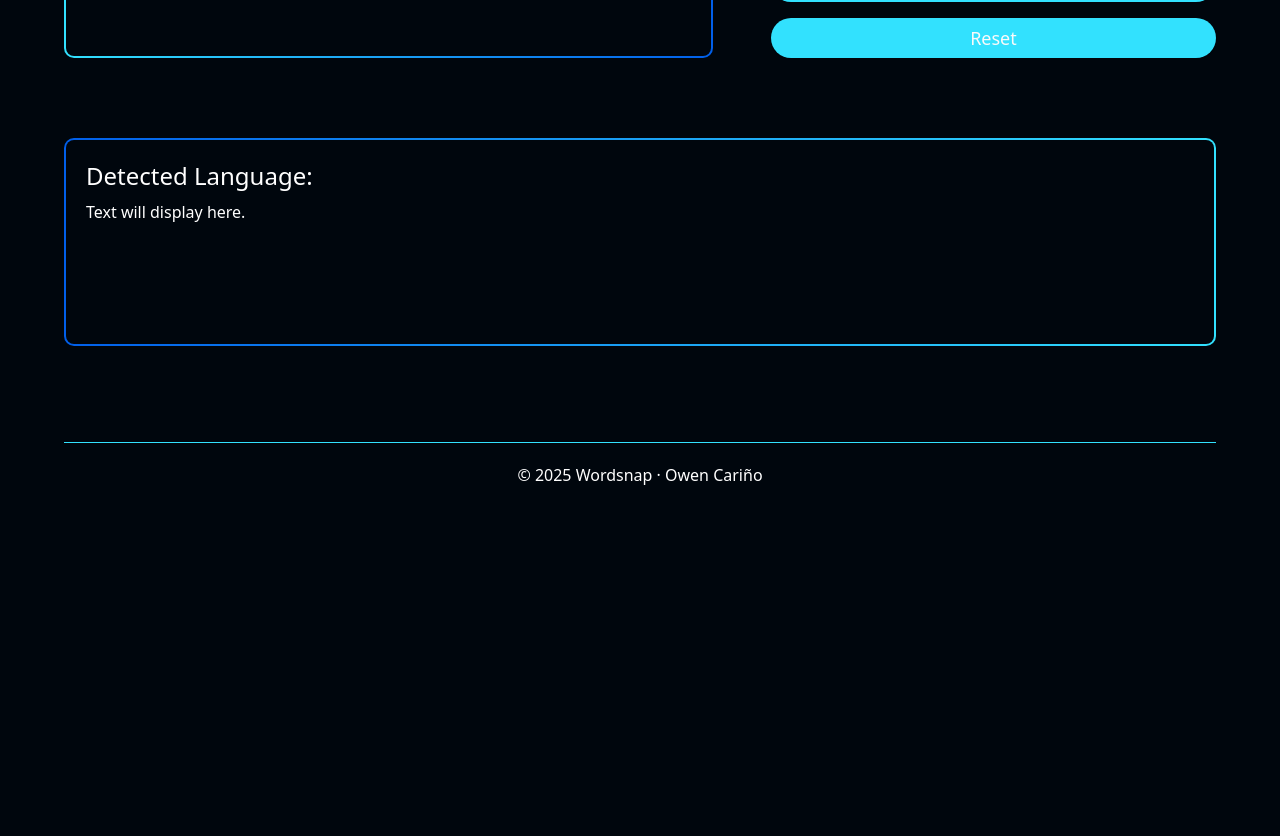
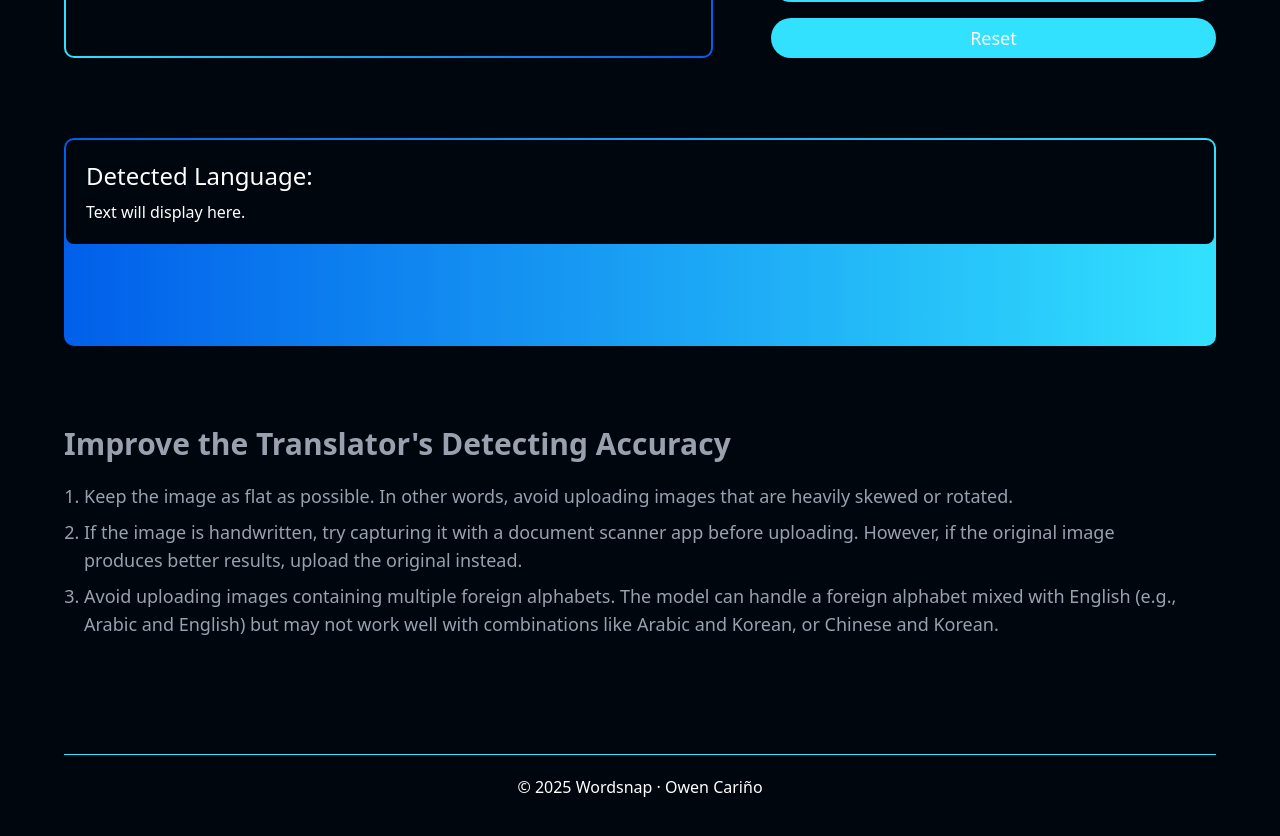
Before and after one commit to wenyngcar/image-text-scanner, a React (Vite) app in the folder frontend/: page / in a window 1280 px wide. Shown: the part 700-1536 px from the top of the page. Before the commit the page ends 1235 px from the top, so only its background shows below. Built offline with nearby package versions, Linux system fonts and the light colour scheme.

Commit message:
feat: add improve accuracy notes

```diff
--- a/frontend/src/App.tsx
+++ b/frontend/src/App.tsx
@@ -1,5 +1,6 @@
 import Footer from "./components/Footer";
 import Header from "./components/Header";
+import ImproveAccuracy from "./components/ImproveAccuracy";
 import UploadImage from "./components/UploadImage";
 
 function App() {
@@ -7,6 +8,7 @@ function App() {
     <div className="container p-5 space-y-20 xl:p-7 xl:px-16">
       <Header />
       <UploadImage />
+      <ImproveAccuracy />
       <Footer />
     </div>
   );
--- /dev/null
+++ b/frontend/src/components/ImproveAccuracy.tsx
@@ -0,0 +1,14 @@
+function ImproveAccuracy() {
+  return (
+    <div className="text-gray-400">
+      <div className="text-3xl font-semibold">Improve the Translator's Detecting Accuracy</div>
+      <ul className="p-5 list-decimal space-y-2 text-lg">
+        <li>Keep the image as flat as possible. In other words, avoid uploading images that are heavily skewed or rotated.</li>
+        <li>If the image is handwritten, try capturing it with a document scanner app before uploading. However, if the original image produces better results, upload the original instead.</li>
+        <li>Avoid uploading images containing multiple foreign alphabets. The model can handle a foreign alphabet mixed with English (e.g., Arabic and English) but may not work well with combinations like Arabic and Korean, or Chinese and Korean.</li>
+      </ul>
+    </div>
+  )
+}
+
+export default ImproveAccuracy
--- a/frontend/src/components/TranslatedText.tsx
+++ b/frontend/src/components/TranslatedText.tsx
@@ -2,12 +2,12 @@ import type { detectedText } from "@/types/detectedText";
 
 function TranslatedText({ language, text }: detectedText) {
   return (
-    <div className="bg-primary-gradient-reverse rounded-lg h-52 p-0.5">
+    <div className="bg-primary-gradient-reverse rounded-lg min-h-52 p-0.5">
       <div className="bg-primary-bg rounded-md h-full w-full p-5 space-y-2">
         <div className="text-2xl">
           {language ? `Detected Language: ${language}` : "Detected Language:"}
         </div>
-        <div>{text ? text : "Text will display here."}</div>
+        <div className="whitespace-pre-line">{text ? text : "Text will display here."}</div>
       </div>
     </div>
   );
--- a/frontend/src/components/UploadImage.tsx
+++ b/frontend/src/components/UploadImage.tsx
@@ -47,7 +47,7 @@ function UploadImage() {
 
     try {
       const res = await api.post("/upload-image", formData);
-      // console.log(res.data);
+      console.log(res.data);
       setDetectedText(res.data);
     } catch (error) {
       console.error(`Error handling data: ${error}`);
```
